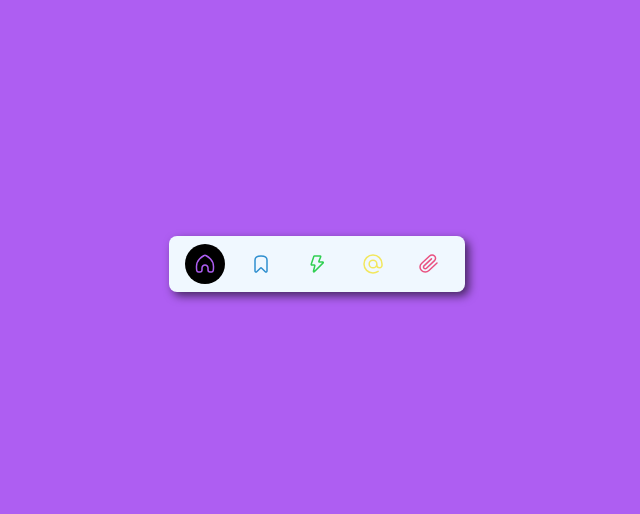
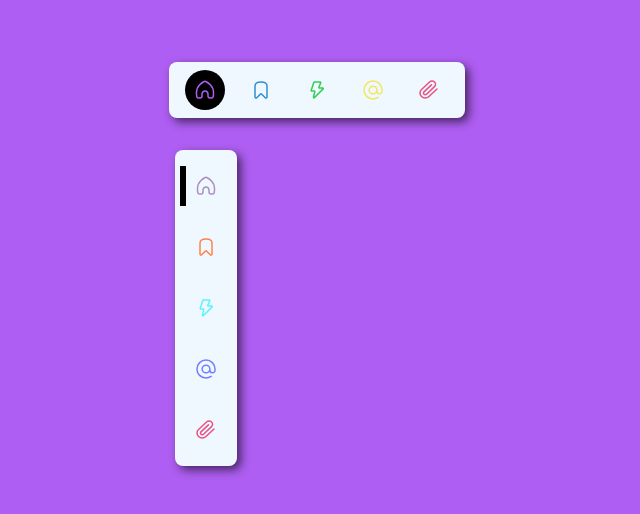
Before and after one commit to Ivirx/coolsites, a website built with Vite: page navbars/index.html in a window 1280 px wide. Shown: the part 136-650 px from the top of the page, without its empty margins (323-963 px from the left). Built offline with nearby package versions, Linux system fonts and the light colour scheme.

Commit message:
all navs works is done and is complete

```diff
--- a/navbars/index.html
+++ b/navbars/index.html
@@ -11,15 +11,15 @@
 
 <body>
   <main class="container">
-    <section class="horizontal-nav">
-      <div class="icon-1" data-id="0">
+    <section class="horizontal-nav nav">
+      <div class="icon" data-id="0">
         <svg id='home' xmlns="http://www.w3.org/2000/svg" viewBox="0 0 24 24" fill="none">
           <path
             d="M6.49996 7C7.96131 5.53865 9.5935 4.41899 10.6975 3.74088C11.5021 3.24665 12.4978 3.24665 13.3024 3.74088C14.4064 4.41899 16.0386 5.53865 17.5 7C20.6683 10.1684 20.5 12 20.5 15C20.5 16.4098 20.3895 17.5988 20.2725 18.4632C20.1493 19.3726 19.3561 20 18.4384 20H17C15.8954 20 15 19.1046 15 18V16C15 15.2043 14.6839 14.4413 14.1213 13.8787C13.5587 13.3161 12.7956 13 12 13C11.2043 13 10.4413 13.3161 9.87864 13.8787C9.31603 14.4413 8.99996 15.2043 8.99996 16V18C8.99996 19.1046 8.10453 20 6.99996 20H5.56152C4.64378 20 3.85061 19.3726 3.72745 18.4631C3.61039 17.5988 3.49997 16.4098 3.49997 15C3.49997 12 3.33157 10.1684 6.49996 7Z"
             stroke-width="1.5" stroke-linecap="round" stroke-linejoin="round" />
         </svg>
       </div>
-      <div class="icon-2" data-id="1">
+      <div class="icon" data-id="1">
         <svg id='bookmark' xmlns="http://www.w3.org/2000/svg" viewBox="0 0 24 24" fill="none">
           <path
             d="M6 8C6 5.18536 8 4 12 4C16 4 18 5.18537 18 8V19.0858C18 19.9767 16.9229 20.4229 16.2929 19.7929L12.7071 16.2071C12.3166 15.8166 11.6834 15.8166 11.2929 16.2071L7.70711 19.7929C7.07714 20.4229 6 19.9767 6 19.0858V8Z"
@@ -27,30 +27,68 @@
         </svg>
 
       </div>
-      <div class="icon-3" data-id="2">
+      <div class="icon" data-id="2">
         <svg id='lighting' xmlns="http://www.w3.org/2000/svg" viewBox="0 0 24 24" fill="none">
           <path
             d="M15.7258 4.6857C15.8571 4.35726 15.6152 4 15.2615 4H9.36041C9.14519 4 8.95413 4.13771 8.88607 4.34189L6.2194 12.3419C6.11148 12.6657 6.35246 13 6.69374 13H9.35964C9.68493 13 9.92361 13.3057 9.84471 13.6213L8.43784 19.2487C8.31485 19.7407 8.91789 20.0821 9.27647 19.7236L18.1465 10.8536C18.4615 10.5386 18.2384 10 17.7929 10H14.3385C13.9848 10 13.7429 9.64274 13.8743 9.31431L15.7258 4.6857Z"
             stroke-width="1.5" stroke-linecap="round" stroke-linejoin="round" />
         </svg>
       </div>
-      <div class="icon-4" data-id="3">
+      <div class="icon" data-id="3">
         <svg id='attherate' xmlns="http://www.w3.org/2000/svg" viewBox="0 0 24 24" fill="none">
           <path
             d="M15.8571 12C15.8571 14.1302 14.1302 15.8571 12 15.8571C9.86972 15.8571 8.14282 14.1302 8.14282 12C8.14282 9.86972 9.86972 8.14282 12 8.14282C14.1302 8.14282 15.8571 9.86972 15.8571 12ZM15.8571 12L15.8571 13.2857C15.8571 14.7059 17.0084 15.8571 18.4286 15.8571C19.3408 15.8571 20.1422 15.3821 20.5986 14.6658C20.8528 14.2671 21 13.7936 21 13.2857V12C21 7.02944 16.9706 3 12 3C7.02944 3 3 7.02944 3 12C3 16.9706 7.02944 21 12 21C13.9122 21 15.6851 20.4037 17.1429 19.3868"
             stroke-width="1.5" stroke-linecap="round" stroke-linejoin="round" />
         </svg>
       </div>
-      <div class="icon-5" data-id="4">
+      <div class="icon" data-id="4">
         <svg id='clippy' xmlns="http://www.w3.org/2000/svg" viewBox="0 0 24 24" fill="none">
           <path
             d="M20 10.9696L11.9628 18.5497C10.9782 19.4783 9.64274 20 8.25028 20C6.85782 20 5.52239 19.4783 4.53777 18.5497C3.55315 17.6211 3 16.3616 3 15.0483C3 13.7351 3.55315 12.4756 4.53777 11.547L12.575 3.96687C13.2314 3.34779 14.1217 3 15.05 3C15.9783 3 16.8686 3.34779 17.525 3.96687C18.1814 4.58595 18.5502 5.4256 18.5502 6.30111C18.5502 7.17662 18.1814 8.01628 17.525 8.63535L9.47904 16.2154C9.15083 16.525 8.70569 16.6989 8.24154 16.6989C7.77738 16.6989 7.33224 16.525 7.00403 16.2154C6.67583 15.9059 6.49144 15.4861 6.49144 15.0483C6.49144 14.6106 6.67583 14.1907 7.00403 13.8812L14.429 6.88674"
             stroke-width="1.5" stroke-linecap="round" stroke-linejoin="round" />
         </svg>
       </div>
-      <div class="horizontal-nav__indicator animate"></div>
+      <div class="horizontal-nav__indicator indicator animate"></div>
     </section>
-    <!-- <section class="vertical-nav"></section> -->
+    <section class="vertical-nav nav">
+      <div class="icon" data-id="5">
+        <svg id='home' xmlns="http://www.w3.org/2000/svg" viewBox="0 0 24 24" fill="none">
+          <path
+            d="M6.49996 7C7.96131 5.53865 9.5935 4.41899 10.6975 3.74088C11.5021 3.24665 12.4978 3.24665 13.3024 3.74088C14.4064 4.41899 16.0386 5.53865 17.5 7C20.6683 10.1684 20.5 12 20.5 15C20.5 16.4098 20.3895 17.5988 20.2725 18.4632C20.1493 19.3726 19.3561 20 18.4384 20H17C15.8954 20 15 19.1046 15 18V16C15 15.2043 14.6839 14.4413 14.1213 13.8787C13.5587 13.3161 12.7956 13 12 13C11.2043 13 10.4413 13.3161 9.87864 13.8787C9.31603 14.4413 8.99996 15.2043 8.99996 16V18C8.99996 19.1046 8.10453 20 6.99996 20H5.56152C4.64378 20 3.85061 19.3726 3.72745 18.4631C3.61039 17.5988 3.49997 16.4098 3.49997 15C3.49997 12 3.33157 10.1684 6.49996 7Z"
+            stroke-width="1.5" stroke-linecap="round" stroke-linejoin="round" />
+        </svg>
+      </div>
+      <div class="icon" data-id="6">
+        <svg id='bookmark' xmlns="http://www.w3.org/2000/svg" viewBox="0 0 24 24" fill="none">
+          <path
+            d="M6 8C6 5.18536 8 4 12 4C16 4 18 5.18537 18 8V19.0858C18 19.9767 16.9229 20.4229 16.2929 19.7929L12.7071 16.2071C12.3166 15.8166 11.6834 15.8166 11.2929 16.2071L7.70711 19.7929C7.07714 20.4229 6 19.9767 6 19.0858V8Z"
+            stroke-width="1.5" stroke-linecap="round" stroke-linejoin="round" />
+        </svg>
+
+      </div>
+      <div class="icon" data-id="7">
+        <svg id='lighting' xmlns="http://www.w3.org/2000/svg" viewBox="0 0 24 24" fill="none">
+          <path
+            d="M15.7258 4.6857C15.8571 4.35726 15.6152 4 15.2615 4H9.36041C9.14519 4 8.95413 4.13771 8.88607 4.34189L6.2194 12.3419C6.11148 12.6657 6.35246 13 6.69374 13H9.35964C9.68493 13 9.92361 13.3057 9.84471 13.6213L8.43784 19.2487C8.31485 19.7407 8.91789 20.0821 9.27647 19.7236L18.1465 10.8536C18.4615 10.5386 18.2384 10 17.7929 10H14.3385C13.9848 10 13.7429 9.64274 13.8743 9.31431L15.7258 4.6857Z"
+            stroke-width="1.5" stroke-linecap="round" stroke-linejoin="round" />
+        </svg>
+      </div>
+      <div class="icon" data-id="8">
+        <svg id='attherate' xmlns="http://www.w3.org/2000/svg" viewBox="0 0 24 24" fill="none">
+          <path
+            d="M15.8571 12C15.8571 14.1302 14.1302 15.8571 12 15.8571C9.86972 15.8571 8.14282 14.1302 8.14282 12C8.14282 9.86972 9.86972 8.14282 12 8.14282C14.1302 8.14282 15.8571 9.86972 15.8571 12ZM15.8571 12L15.8571 13.2857C15.8571 14.7059 17.0084 15.8571 18.4286 15.8571C19.3408 15.8571 20.1422 15.3821 20.5986 14.6658C20.8528 14.2671 21 13.7936 21 13.2857V12C21 7.02944 16.9706 3 12 3C7.02944 3 3 7.02944 3 12C3 16.9706 7.02944 21 12 21C13.9122 21 15.6851 20.4037 17.1429 19.3868"
+            stroke-width="1.5" stroke-linecap="round" stroke-linejoin="round" />
+        </svg>
+      </div>
+      <div class="icon" data-id="9">
+        <svg id='clippy' xmlns="http://www.w3.org/2000/svg" viewBox="0 0 24 24" fill="none">
+          <path
+            d="M20 10.9696L11.9628 18.5497C10.9782 19.4783 9.64274 20 8.25028 20C6.85782 20 5.52239 19.4783 4.53777 18.5497C3.55315 17.6211 3 16.3616 3 15.0483C3 13.7351 3.55315 12.4756 4.53777 11.547L12.575 3.96687C13.2314 3.34779 14.1217 3 15.05 3C15.9783 3 16.8686 3.34779 17.525 3.96687C18.1814 4.58595 18.5502 5.4256 18.5502 6.30111C18.5502 7.17662 18.1814 8.01628 17.525 8.63535L9.47904 16.2154C9.15083 16.525 8.70569 16.6989 8.24154 16.6989C7.77738 16.6989 7.33224 16.525 7.00403 16.2154C6.67583 15.9059 6.49144 15.4861 6.49144 15.0483C6.49144 14.6106 6.67583 14.1907 7.00403 13.8812L14.429 6.88674"
+            stroke-width="1.5" stroke-linecap="round" stroke-linejoin="round" />
+        </svg>
+      </div>
+      <div class="vertical-nav__indicator indicator animate"></div>
+    </section>
   </main>
 </body>
 
--- a/navbars/src/main.ts
+++ b/navbars/src/main.ts
@@ -1,20 +1,31 @@
 import './style.scss';
 
-const horizontalNav = document.querySelector('.horizontal-nav') as HTMLElement;
-const horizontalNavIndicator = horizontalNav?.querySelector('.horizontal-nav__indicator') as HTMLElement;
+const container = document.querySelector('.container') as HTMLElement;
+const horizontalNavIndicator = container?.querySelector('.horizontal-nav__indicator') as HTMLElement;
+const verticalNavIndicator = container?.querySelector('.vertical-nav__indicator') as HTMLElement;
 
-if (horizontalNav)
-  horizontalNav.onclick = e => {
+if (container)
+  container.onclick = e => {
     const target = e.target as HTMLElement;
-    const validIcon = target.closest('[class*="icon-"]') as HTMLElement;
+    const validIcon = target.closest('[class*="icon"]') as HTMLElement;
 
     // If the target is not an icon, return
     if (!validIcon) return;
 
-    document.body.style.backgroundColor = `var(--theme-${validIcon.dataset.id})`;
-    if (horizontalNavIndicator) {
-      horizontalNavIndicator.classList.remove('animate');
-      horizontalNavIndicator.style.left = `calc(var(--padding-inline) + ((var(--svg-size) + var(--icon-gap)) * ${validIcon.dataset.id}))`;
-      setTimeout(() => horizontalNavIndicator.classList.add('animate'), 1);
+    const iconId = validIcon.dataset.id;
+
+    document.body.style.backgroundColor = `var(--theme-${iconId})`;
+
+    if (iconId && parseInt(iconId) < 5) {
+      if (horizontalNavIndicator) {
+        horizontalNavIndicator.classList.remove('animate');
+        horizontalNavIndicator.style.left = `calc(var(--padding-inline) + ((var(--svg-size) + var(--icon-gap)) * ${iconId}))`;
+        setTimeout(() => horizontalNavIndicator.classList.add('animate'), 1);
+      }
+    }
+    if (iconId && parseInt(iconId!) > 4) {
+      if (verticalNavIndicator) {
+        verticalNavIndicator.style.top = `calc(var(--padding-block) + ((var(--svg-size) + var(--icon-gap)) * ${parseInt(iconId) - 5}))`;
+      }
     }
   };
--- a/navbars/src/style.scss
+++ b/navbars/src/style.scss
@@ -22,19 +22,19 @@ body {
 }
 
 .container {
+  max-width: max-content;
+  min-height: 100vh;
+  margin-inline: auto;
   display: flex;
   flex-direction: column;
-  align-items: center;
   justify-content: center;
-  min-height: 100vh;
+  align-items: flex-start;
+  gap: 2rem;
 }
 
-.horizontal-nav {
-  --padding-block: .5rem;
-  --padding-inline: 1rem;
+.nav {
   --svg-size: 2.5rem;
   --svg-padding: .5rem;
-  --icon-gap: 1rem;
   --duration: .4s;
 
   padding: var(--padding-block) var(--padding-inline);
@@ -44,7 +44,6 @@ body {
   display: flex;
   align-items: center;
   justify-content: center;
-  gap: var(--icon-gap);
   position: relative;
   isolation: isolate;
 
@@ -59,24 +58,35 @@ body {
     }
   }
 
+  .indicator {
+    background-color: #000000;
+    position: absolute;
+    top: var(--padding-block);
+    z-index: -1;
+  }
+}
+
+.horizontal-nav {
+  --padding-block: .5rem;
+  --padding-inline: 1rem;
+  --icon-gap: 1rem;
+
+  gap: var(--icon-gap);
+
   &__indicator {
     width: var(--svg-size);
     aspect-ratio: 1;
-    background-color: #000000;
     border-radius: 50%;
-    position: absolute;
-    top: var(--padding-block);
     left: var(--padding-inline);
     transition: left var(--duration) cubic-bezier(1, -0.20, 0, 1.20);
-    z-index: -1;
 
     &.animate {
-      animation: animate var(--duration) ease-in-out;
+      animation: animateCircle var(--duration) ease-in-out;
     }
   }
 }
 
-@keyframes animate {
+@keyframes animateCircle {
   0% {
     scale: 1;
   }
@@ -102,6 +112,23 @@ body {
   }
 }
 
+.vertical-nav {
+  --padding-block: 1rem;
+  --padding-inline: .7rem;
+  --icon-gap: 1.3rem;
+
+  margin-inline-start: calc(var(--padding-inline) / 2);
+  flex-direction: column;
+  gap: var(--icon-gap);
+
+  &__indicator {
+    width: calc(var(--padding-inline) / 2);
+    height: var(--svg-size);
+    left: calc(var(--padding-inline) / 2);
+    transition: top var(--duration) cubic-bezier(1, -0.4, 0, 1.4);
+  }
+}
+
 @for $i from 0 through 9 {
   div[data-id='#{$i}']>svg {
     stroke: var(--theme-#{$i});
```
